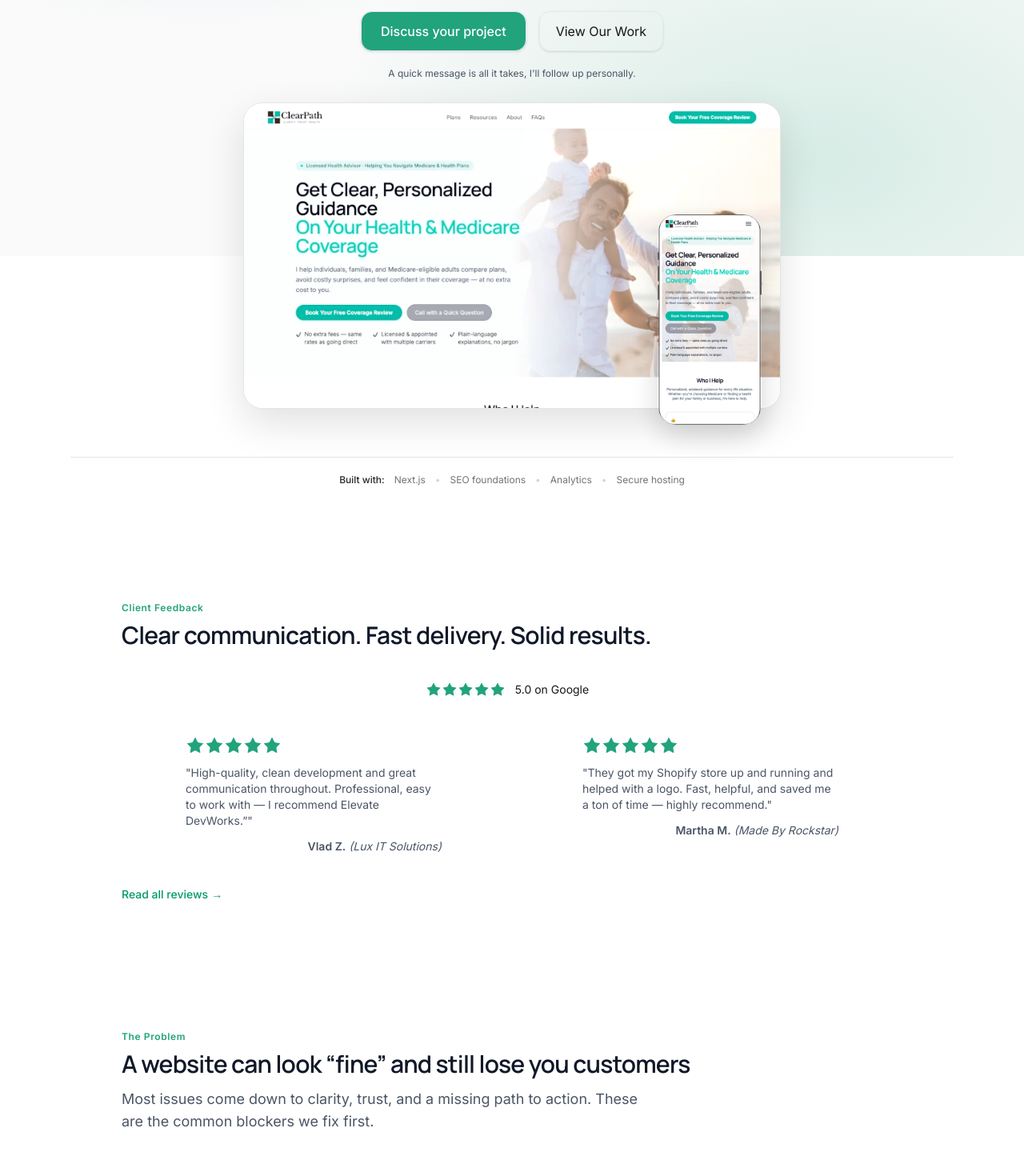
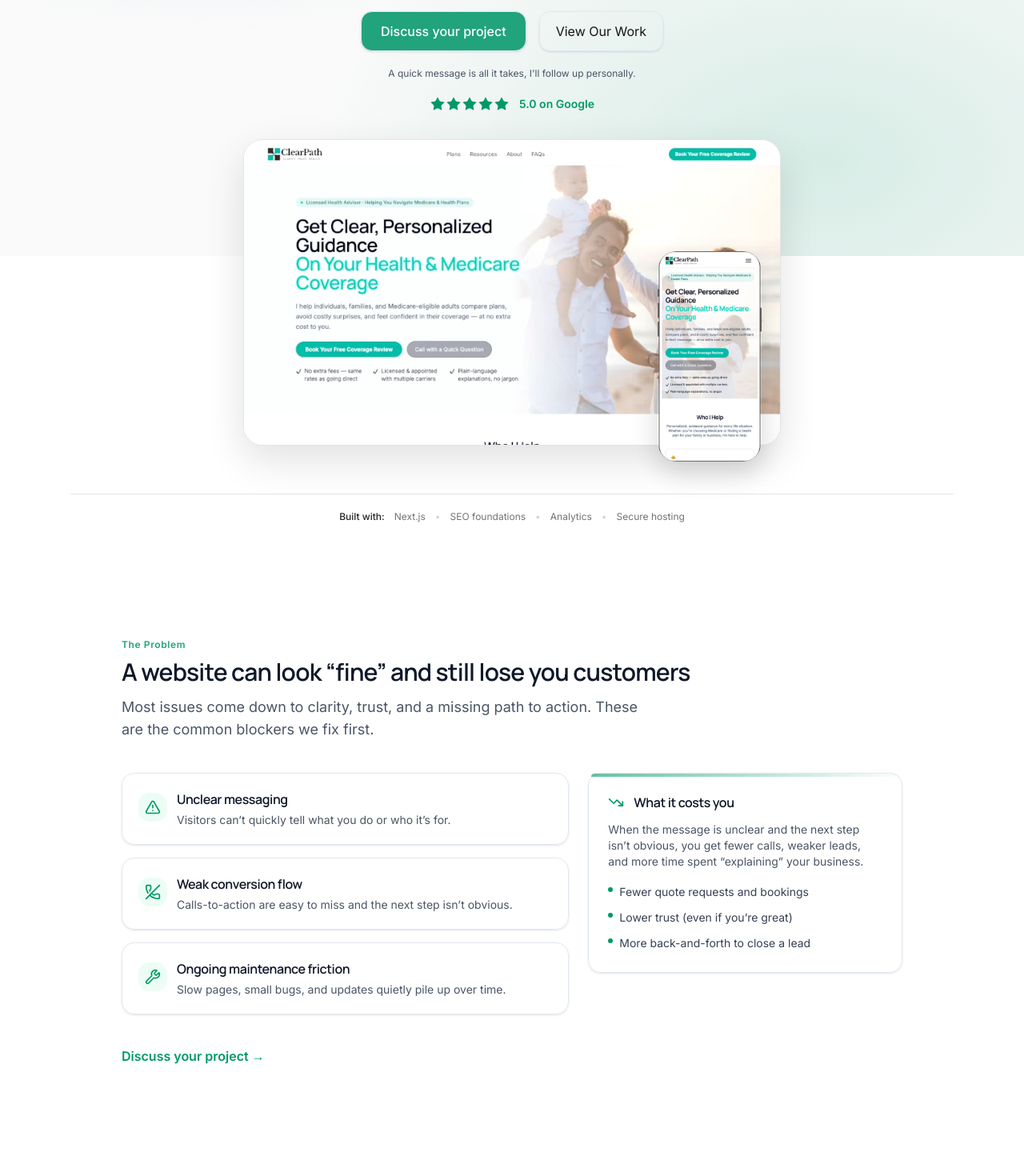
Before and after one commit to chrisowensdev/elevatedevworks-site, a Next.js app: page / in a window 1280 px wide. Shown: the part 480-1935 px from the top of the page at 80% size. Built offline with nearby package versions, Linux system fonts and the light colour scheme.

Commit message:
Update reviews section

```diff
--- a/src/app/(marketing)/page.tsx
+++ b/src/app/(marketing)/page.tsx
@@ -13,7 +13,7 @@ export default function Page() {
 	return (
 		<Main>
 			<Hero />
-			<Reviews />
+
 			<Problem actionText="Discuss your project" actionUrl="/contact/" />
 			<Plan actionText="See services" actionUrl="/services/" />
 			<ServicesOverview
@@ -21,6 +21,7 @@ export default function Page() {
 				actionUrl="/services/"
 			/>
 			<WorkSection actionText="View all projects" actionUrl="/work/" />
+			<Reviews />
 			<About />
 			<FAQSection context="home" />
 			<CTASection />
--- a/src/app/(marketing)/page/_components/Hero.tsx
+++ b/src/app/(marketing)/page/_components/Hero.tsx
@@ -1,5 +1,6 @@
 import { Container } from "@/components/layout";
 import CTAButtons from "@/components/layout/CTAButtons";
+import { GoogleRatingLink } from "@/components/ui/GoogleRatingLink";
 
 const BRAND = { primary: "#2175a2", accent: "#21a37c" };
 
@@ -50,6 +51,7 @@ export default function Hero() {
 					<div className="mt-5 flex justify-center">
 						<CTAButtons secondaryCTA />
 					</div>
+					<GoogleRatingLink />
 				</div>
 
 				<div className="mt-7">
--- a/src/app/(marketing)/page/_components/Reviews.tsx
+++ b/src/app/(marketing)/page/_components/Reviews.tsx
@@ -1,7 +1,7 @@
 import Section from "@/components/layout/Section";
 import ReviewCard from "@/components/layout/ReviewCard";
-import { Star } from "lucide-react";
 import Link from "next/link";
+import { GoogleRatingLink } from "@/components/ui/GoogleRatingLink";
 
 export type ReviewCardProps = {
 	stars: number;
@@ -39,21 +39,8 @@ export default function Reviews({
 			eyebrow="Client Feedback"
 			title="Clear communication. Fast delivery. Solid results."
 		>
-			<div className="flex flex-col justify-center">
-				<div className="display flex justify-center mb-10">
-					<Star fill="#21a37c" stroke="none" size={20} />
-					<Star fill="#21a37c" stroke="none" size={20} />
-					<Star fill="#21a37c" stroke="none" size={20} />
-					<Star fill="#21a37c" stroke="none" size={20} />
-					<Star fill="#21a37c" stroke="none" size={20} />
-					<p className="text-sm px-3"> 5.0 on Google</p>
-				</div>
-			</div>
-			<div
-				className={["grid gap-4 items-stretch md:grid-cols-2"]
-					.filter(Boolean)
-					.join(" ")}
-			>
+			<GoogleRatingLink />
+			<div className={"grid gap-4 items-stretch md:grid-cols-2 mt-5"}>
 				{reviewCards.map((item) => (
 					<ReviewCard key={item.company ?? item.company} {...item} />
 				))}
@@ -62,7 +49,7 @@ export default function Reviews({
 			<div className="mt-10 flex items-center justify-between">
 				<Link
 					href={actionUrl}
-					className="inline-flex items-center text-sm font-medium text-emerald-600 transition hover:text-emerald-800"
+					className="inline-flex items-center text-base font-boldest text-emerald-600 transition hover:text-emerald-800"
 					target="_blank"
 					rel="noopener noreferrer"
 				>
--- a/src/components/layout/Header.tsx
+++ b/src/components/layout/Header.tsx
@@ -262,7 +262,7 @@ export default function Header() {
 							href="/contact/"
 							className="hidden md:inline-flex items-center rounded-xl bg-emerald-600 px-4 py-2 text-sm font-semibold text-white shadow-[0_10px_20px_rgba(16,185,129,0.25)] transition hover:bg-emerald-700 focus:outline-none focus-visible:ring-2 focus-visible:ring-emerald-600/50"
 						>
-							Discuss your Project
+							Discuss your project
 						</Link>
 
 						<button
--- a/src/components/sections/SectionActions.tsx
+++ b/src/components/sections/SectionActions.tsx
@@ -12,7 +12,7 @@ export function SectionActions({
 					<Link
 						key={l.href}
 						href={l.href}
-						className="inline-flex items-center text-sm font-medium text-emerald-600 transition hover:text-emerald-800"
+						className="inline-flex items-center text-base text-emerald-600 transition hover:text-emerald-800 font-extrabold"
 					>
 						{l.text}{" "}
 						<span aria-hidden className="ml-1">
--- /dev/null
+++ b/src/components/ui/GoogleRatingLink.tsx
@@ -0,0 +1,27 @@
+import Link from "next/link";
+import { Star } from "lucide-react";
+
+export function GoogleRatingLink() {
+	return (
+		<div className="text-center mt-5">
+			<Link
+				href="https://www.google.com/search?sca_esv=73000156de4ea350&si=AL3DRZEsmMGCryMMFSHJ3StBhOdZ2-6yYkXd_doETEE1OR-qOX54Nn9NeDOYwaxEetnptESI8rrp09Ng9OXieh0aJ1QvVJwgknH0f9wsR8zlRpKKs6O7CBIhLJlQNRA4wOSNdwgIQVjqkcryvl7xFKJut6atDMOJ5Q%3D%3D&q=Elevate+DevWorks+Reviews&sa=X&ved=2ahUKEwjI3Ky6kYSTAxW-FVkFHY8nFRAQ0bkNegQIORAF&biw=1280&bih=1328&dpr=2"
+				className="group inline-flex items-center justify-center gap-3 text-sm font-medium text-emerald-600 transition hover:text-emerald-800"
+				target="_blank"
+				rel="noopener noreferrer"
+			>
+				<span className="inline-flex items-center text-emerald-600 transition-colors group-hover:text-emerald-800">
+					{Array.from({ length: 5 }).map((_, i) => (
+						<Star
+							key={i}
+							size={20}
+							className="fill-current stroke-none transition-colors"
+						/>
+					))}
+				</span>
+
+				<span className="font-bold">5.0 on Google</span>
+			</Link>
+		</div>
+	);
+}
```
